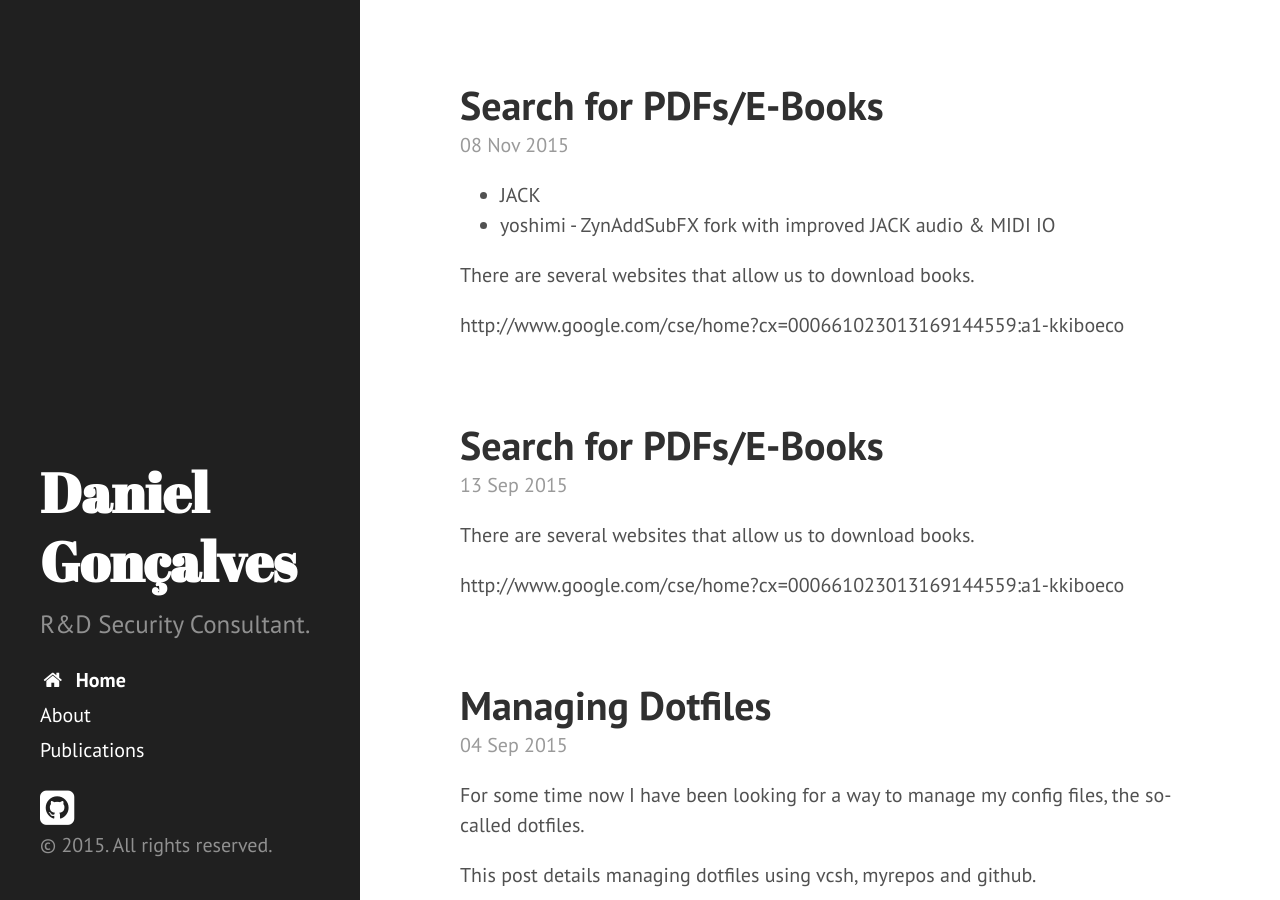
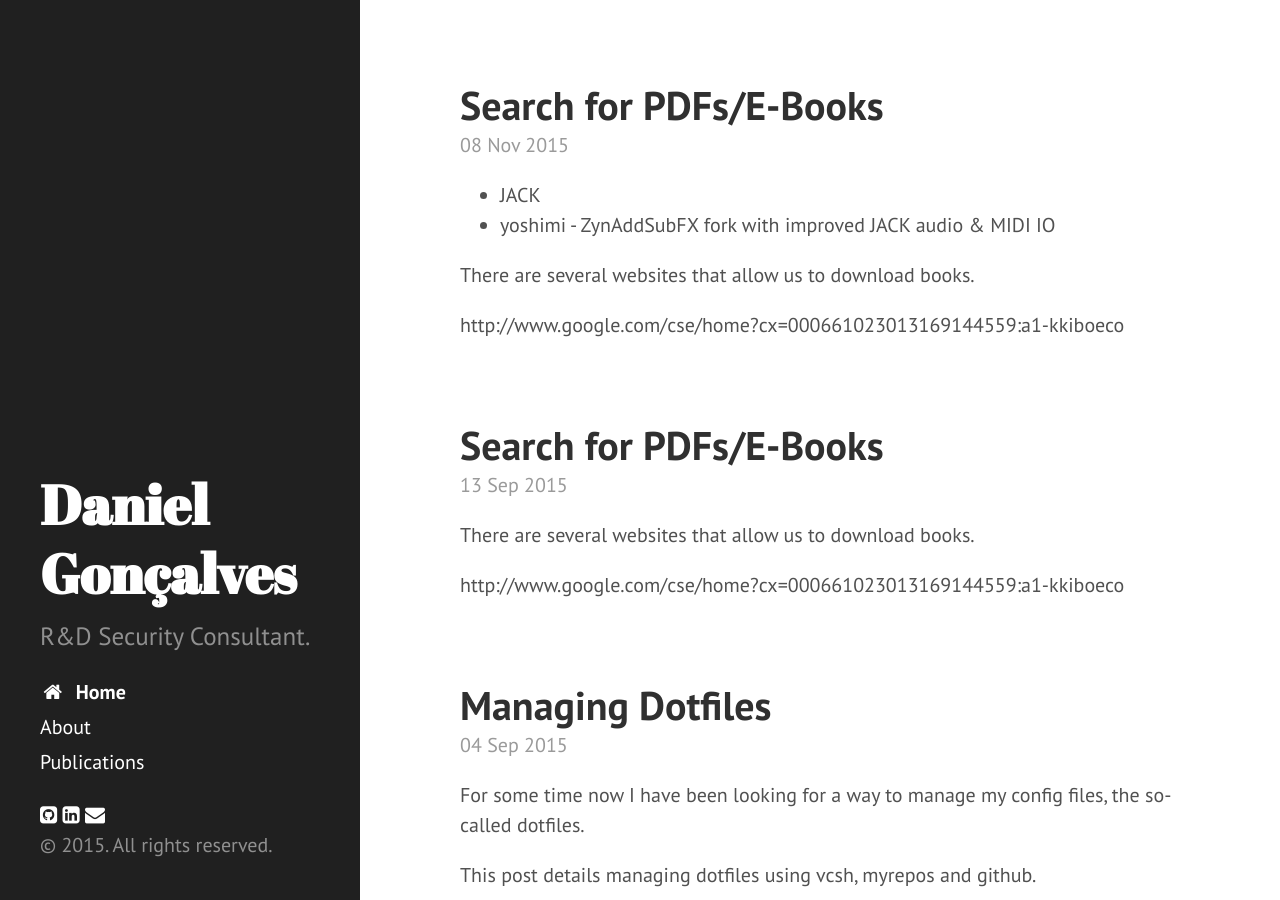
Before and after one commit to 2phost/2phost.github.io, a Jekyll site: the page built from index.html, in a window 1280 px wide and 900 px high. Built offline with Jekyll 4.4.1, drawn with Linux system fonts in a browser that asks for light colours; nearby versions of some CDN libraries; Markdown is read by kramdown in place of the engine named in the settings; the list of posts is cut into pages by our own code.

Commit message:
social update

```diff
--- a/_config.yml
+++ b/_config.yml
@@ -24,3 +24,5 @@
 
 social:
   github:         https://github.com/2phost
+  linkedin:       https://linkedin.com/in/danieldiasg
+  email:          mail@danieldiasgoncalves.com
--- a/_includes/sidebar.html
+++ b/_includes/sidebar.html
@@ -28,7 +28,9 @@
 
     </nav>
 
-    <a href="{{ site.social.github }}"><i class="fa fa-github-square fa-2x"></i></a>{{ end }}
+    <a href="{{ site.social.github }}"><i class="fa fa-github-square"></i></a>{{ end }}
+    <a href="{{ site.social.linkedin }}"><i class="fa fa-linkedin-square"></i></a>{{ end }}
+    <a href="{{ site.social.email }}"><i class="fa fa-envelope"></i></a>{{ end }}
 
     <p>&copy; {{ site.time | date: '%Y' }}. All rights reserved.</p>
   </div>
```
